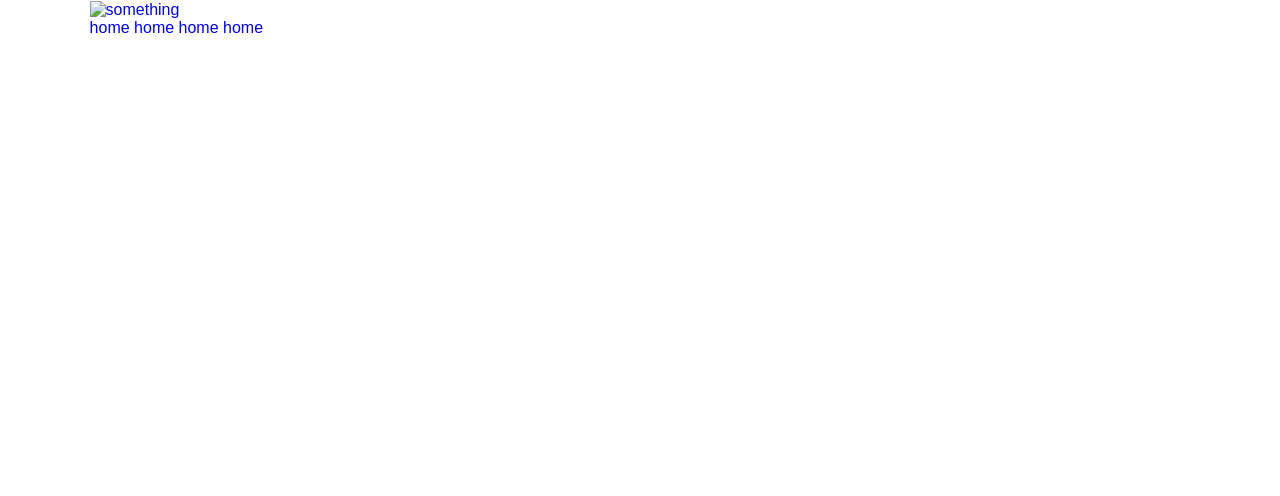
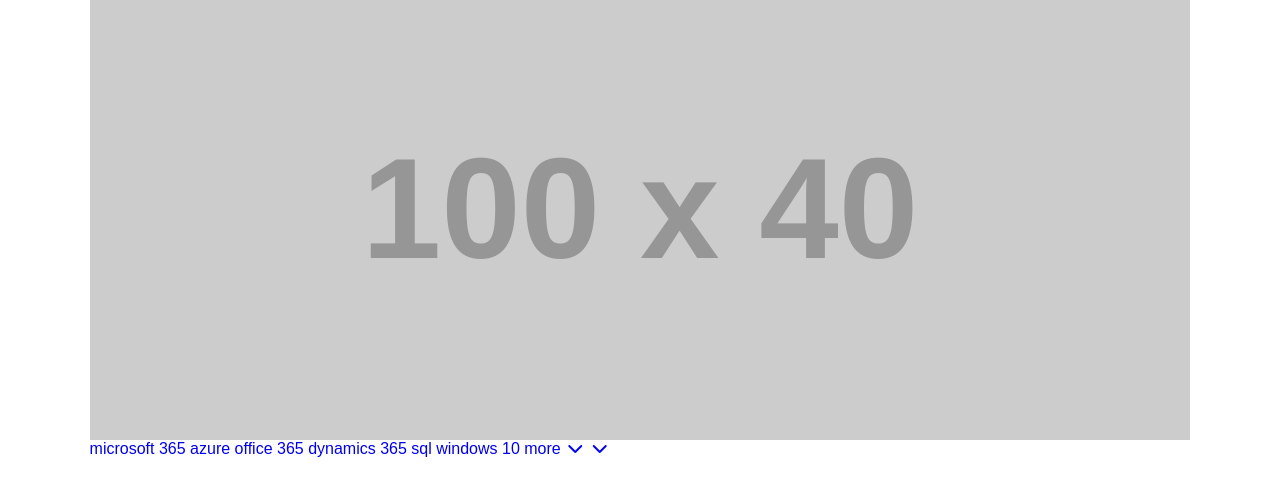
Before and after one commit to sadityaprdxn/task5, a plain HTML site: page index.html in a window 1280 px wide. Drawn offline with Linux system fonts and the light colour scheme; placeholder pictures from the web are drawn by us.

Commit message:
added header

```diff
--- a/index.html
+++ b/index.html
@@ -31,6 +31,7 @@
 
   <!--font-awesome link for icons-->
   <link rel="stylesheet" href="https://cdnjs.cloudflare.com/ajax/libs/font-awesome/4.7.0/css/font-awesome.min.css">
+  <link rel="stylesheet" media="screen" href="assets/vendor/font-awesome/css/all.min.css" >
 
   <!-- Default style-sheet is for 'media' type screen (color computer display).  -->
   <link rel="stylesheet" media="screen" href="assets/css/style.css" >
@@ -50,19 +51,28 @@
 
     <header>
       <div class="wrapper">
-          <a href="#FIXME"><img src="something.jpg" alt="something"></a>
+        <h1>
+          <img src="https://via.placeholder.com/100x40" alt="logo">
+        </h1>
+
         <ul>
           <li>
-              <a href="#FIXME" name="WHATEVER">home</a>
+            <nav>
+              <ul>
+                <li><a href="#FIXME" title="Mocrosoft">microsoft 365</a></li>
+                <li><a href="#FIXME" title="Azure">azure</a></li>
+                <li><a href="#FIXME" title="Office">office 365</a></li>
+                <li><a href="#FIXME" title="Dynamics">dynamics 365</a></li>
+                <li><a href="#FIXME" title="Sql">sql</a></li>
+                <li><a href="#FIXME" title="Windows">windows 10</a></li>
+                <li><a href="#FIXME" title="More">more</a></li>
+              </ul>
+            </nav>
           </li>
+
           <li>
-              <a href="#FIXME" name="WHATEVER">home</a>
-            </li>
-            <li>
-              <a href="#FIXME" name="WHATEVER">home</a>
-            </li>
-            <li>
-              <a href="#FIXME" name="WHATEVER">home</a>
+            <a class="fa fa-chevron-down" href="#FIXME" title="Search"></a>
+            <a class="fa fa-chevron-down" href="#FIXME" title="Cart"></a>
           </li>
         </ul>
       </div>
```
Lines whose indentation alone changed are shown as unchanged.
